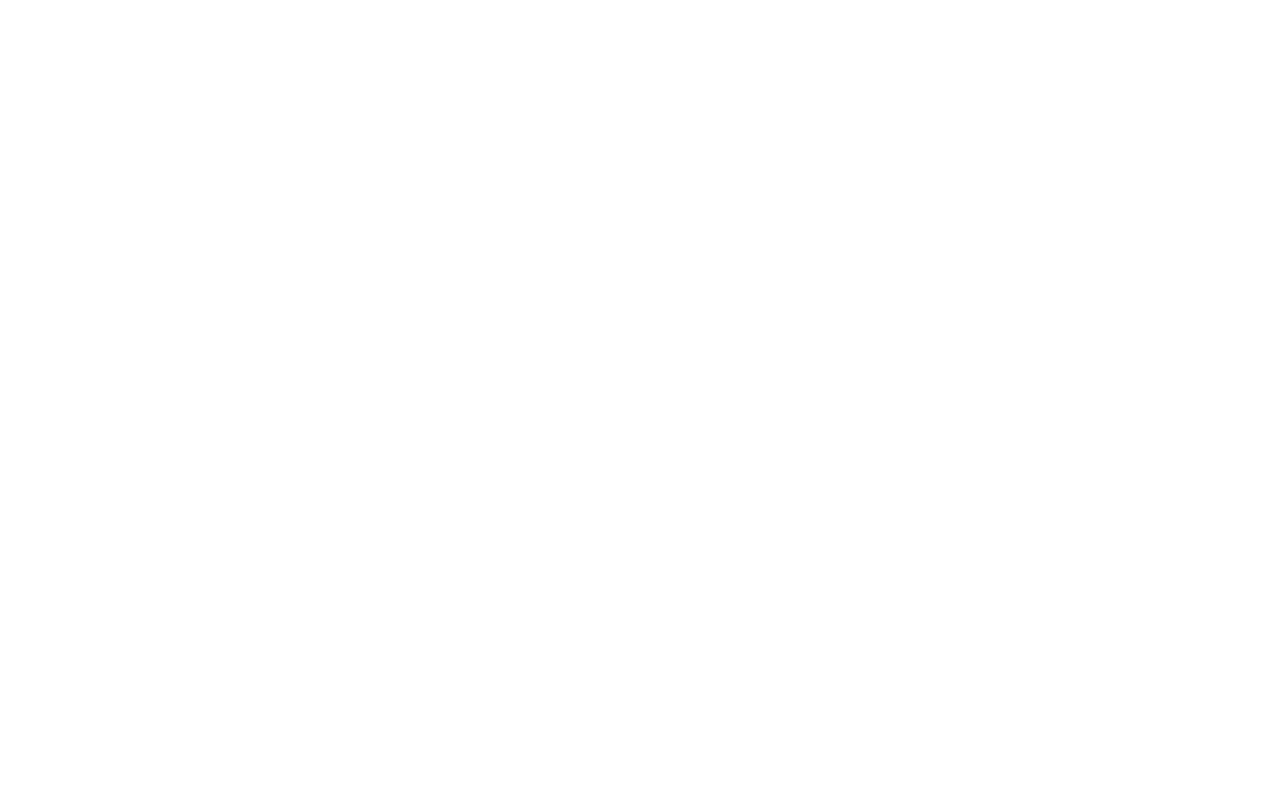
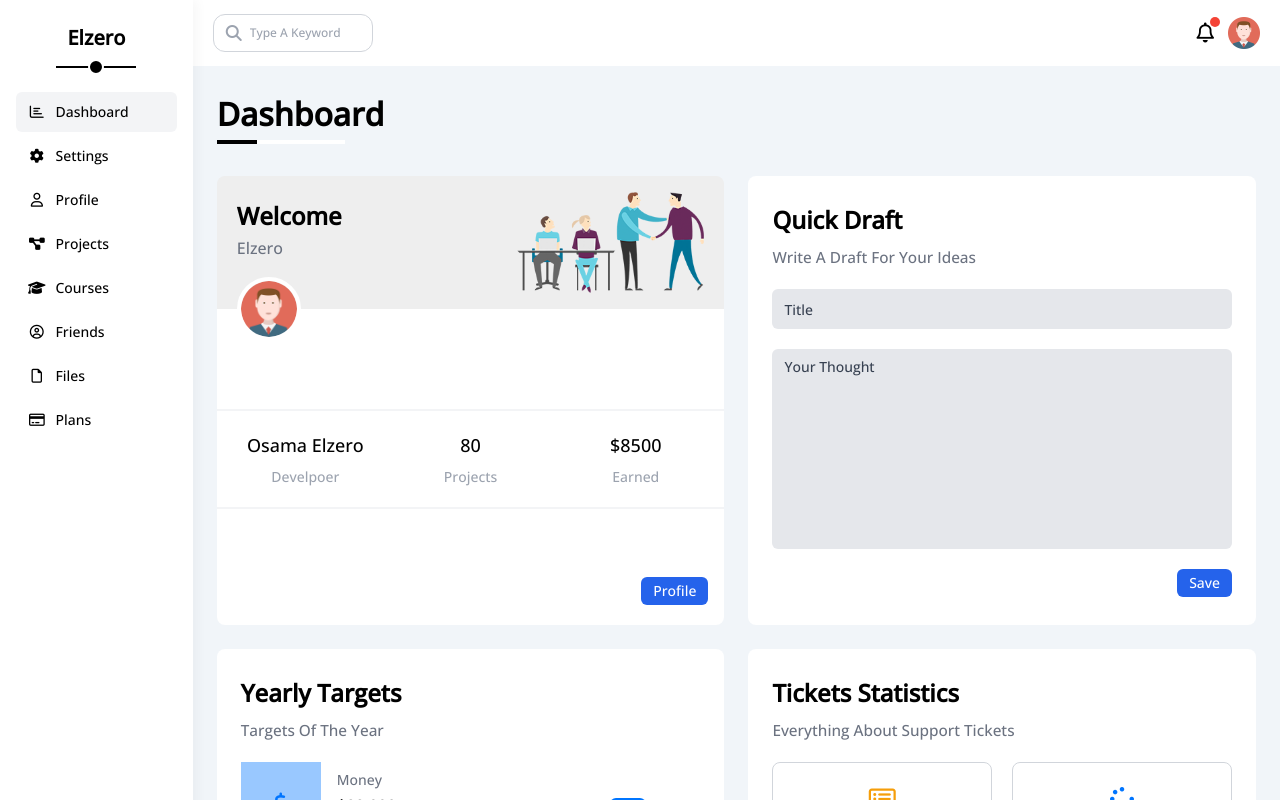
Before and after one commit to nIliass/services-website, a React (Vite) app: page / in a window 1280 px wide. Before the commit this address had no page. Shown: the top 800 px of the page. Built offline with nearby package versions, Linux system fonts and the light colour scheme.

Commit message:
edite vite config file base property

```diff
--- a/src/App.jsx
+++ b/src/App.jsx
@@ -12,7 +12,7 @@
 function App() {
   return (
     <Routes>
-      <Route path="/services-website" element={<LayerContainer />}>
+      <Route path="/" element={<LayerContainer />}>
         <Route index element={<Dashboard />} />
         <Route path="settings" element={<Settings />} />
         <Route path="profile" element={<Profile />} />
--- a/src/component/navData.js
+++ b/src/component/navData.js
@@ -2,7 +2,7 @@
   {
     title: "Dashboard",
     icon: "fa-regular fa-chart-bar fa-fw",
-    path: "dashboard",
+    path: "/",
   },
   {
     title: "Settings",
--- a/vite.config.js
+++ b/vite.config.js
@@ -4,5 +4,5 @@
 // https://vitejs.dev/config/
 export default defineConfig({
   plugins: [react()],
-  base: "/services-website",
+  base: "/",
 });
```
